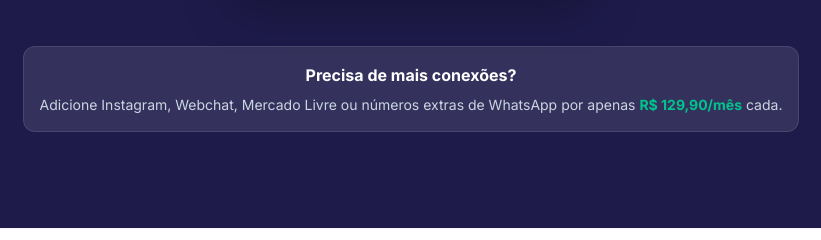
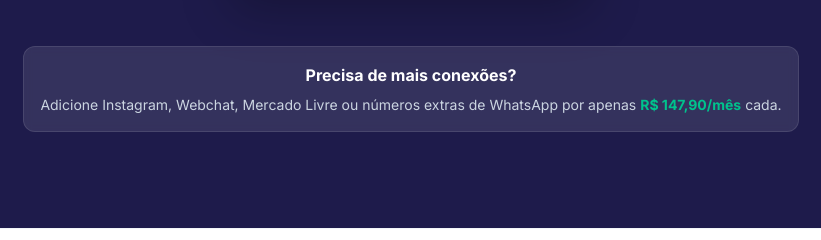
Before and after one commit to nattanlima/chatbot, a plain HTML site: page index.html in a window 1280 px wide. Shown: the part 7807-8047 px from the top of the page, 229-1050 px from the left. Drawn offline with nearby package versions, Linux system fonts and the light colour scheme.

Commit message:
Update index.html

```diff
--- a/index.html
+++ b/index.html
@@ -1036,7 +1036,7 @@
             <div class="mt-12 text-center reveal">
                 <div class="inline-block bg-white/10 backdrop-blur-sm p-4 rounded-xl border border-white/10 text-slate-300">
                     <h4 class="font-bold text-white mb-2">Precisa de mais conexões?</h4>
-                    <p class="text-sm">Adicione Instagram, Webchat, Mercado Livre ou números extras de WhatsApp por apenas <span class="text-brand-success font-bold">R$ 129,90/mês</span> cada.</p>
+                    <p class="text-sm">Adicione Instagram, Webchat, Mercado Livre ou números extras de WhatsApp por apenas <span class="text-brand-success font-bold">R$ 147,90/mês</span> cada.</p>
                 </div>
             </div>
         </div>
```
